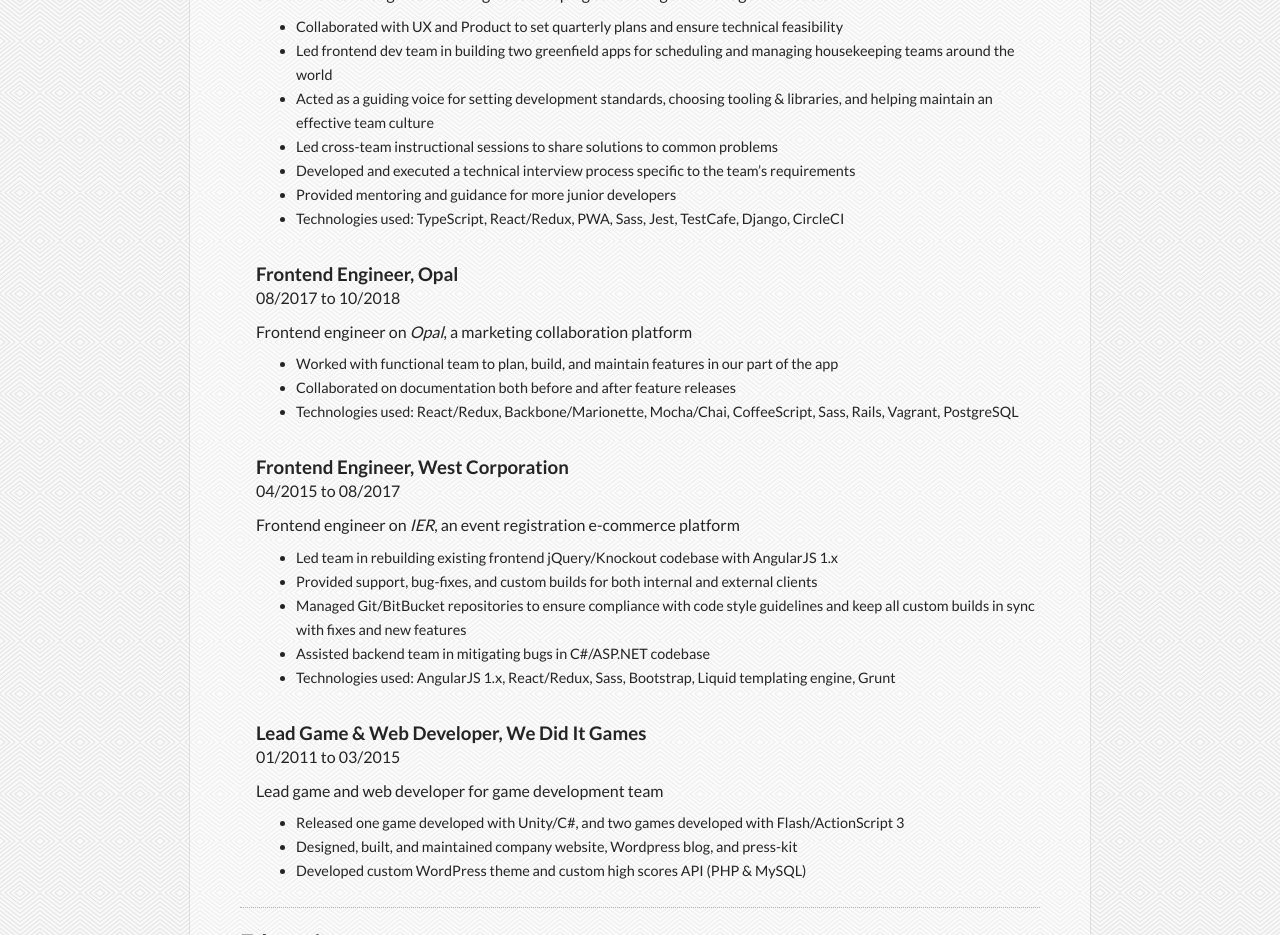
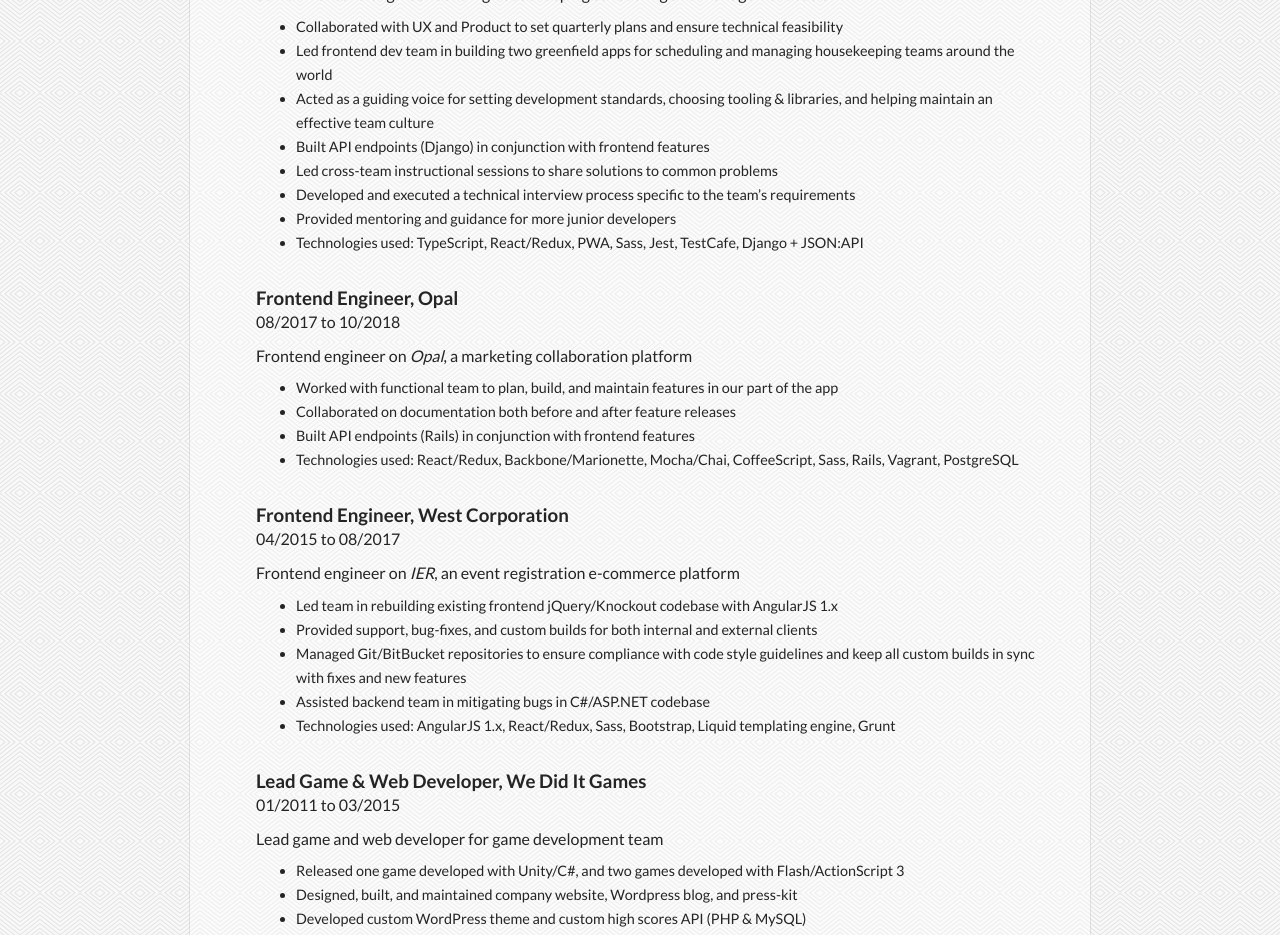
Before and after one commit to gargrave/gargrave-dev-website, a React (Create React App) app: page / in a window 1280 px wide. Shown: the part 1060-1995 px from the top of the page. Built offline with nearby package versions, Linux system fonts and the light colour scheme.

Commit message:
Update experience

```diff
--- a/src/data/experience.ts
+++ b/src/data/experience.ts
@@ -12,10 +12,11 @@
       'Collaborated with UX and Product to set quarterly plans and ensure technical feasibility',
       'Led frontend dev team in building two greenfield apps for scheduling and managing housekeeping teams around the world',
       'Acted as a guiding voice for setting development standards, choosing tooling & libraries, and helping maintain an effective team culture',
+      'Built API endpoints (Django) in conjunction with frontend features',
       'Led cross-team instructional sessions to share solutions to common problems',
       'Developed and executed a technical interview process specific to the team’s requirements',
       'Provided mentoring and guidance for more junior developers',
-      'Technologies used: TypeScript, React/Redux, PWA, Sass, Jest, TestCafe, Django, CircleCI',
+      'Technologies used: TypeScript, React/Redux, PWA, Sass, Jest, TestCafe, Django + JSON:API',
     ],
   },
   {
@@ -27,6 +28,7 @@
     bullets: [
       'Worked with functional team to plan, build, and maintain features in our part of the app',
       'Collaborated on documentation both before and after feature releases',
+      'Built API endpoints (Rails) in conjunction with frontend features',
       'Technologies used: React/Redux, Backbone/Marionette, Mocha/Chai, CoffeeScript, Sass, Rails, Vagrant, PostgreSQL',
     ],
   },
```
